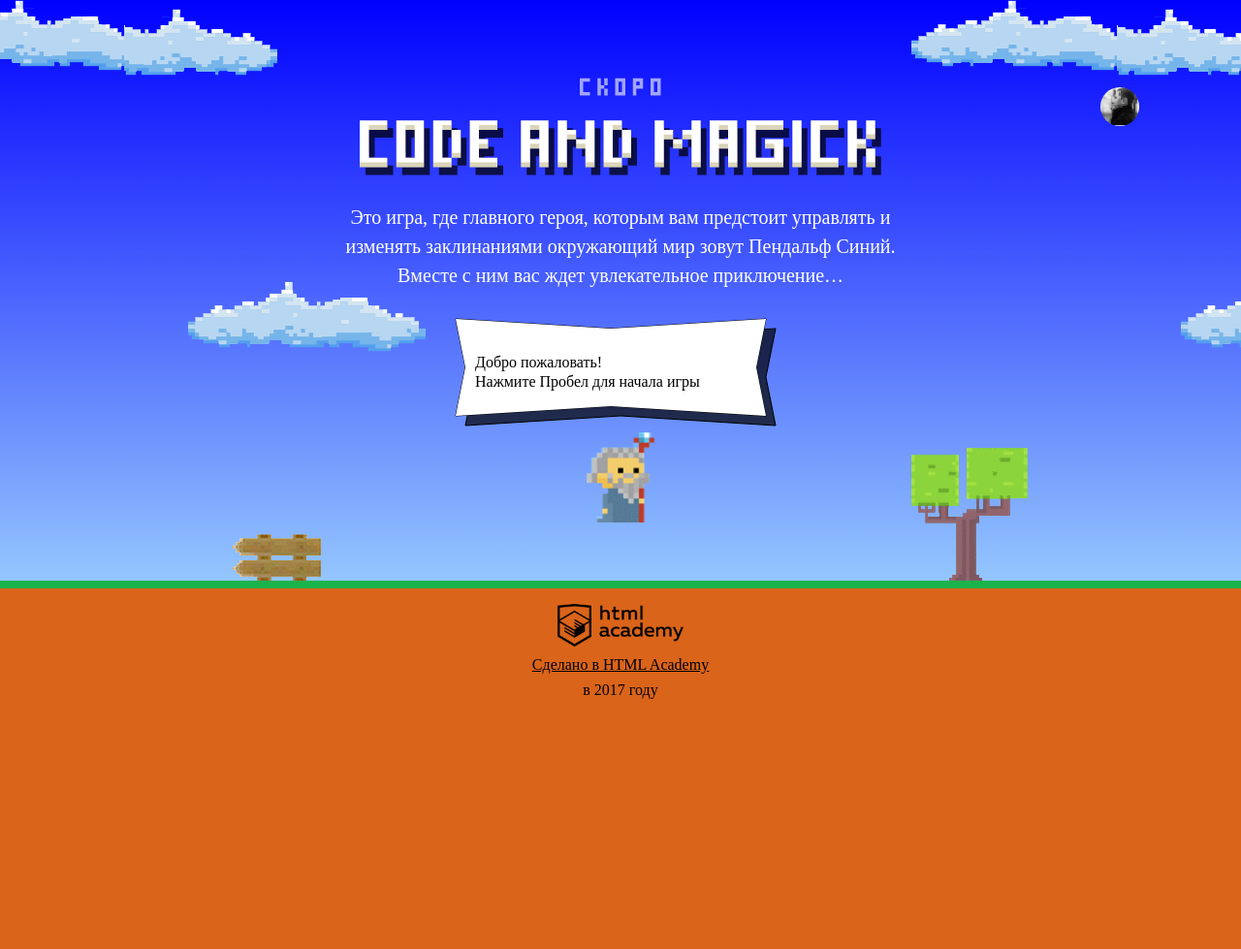
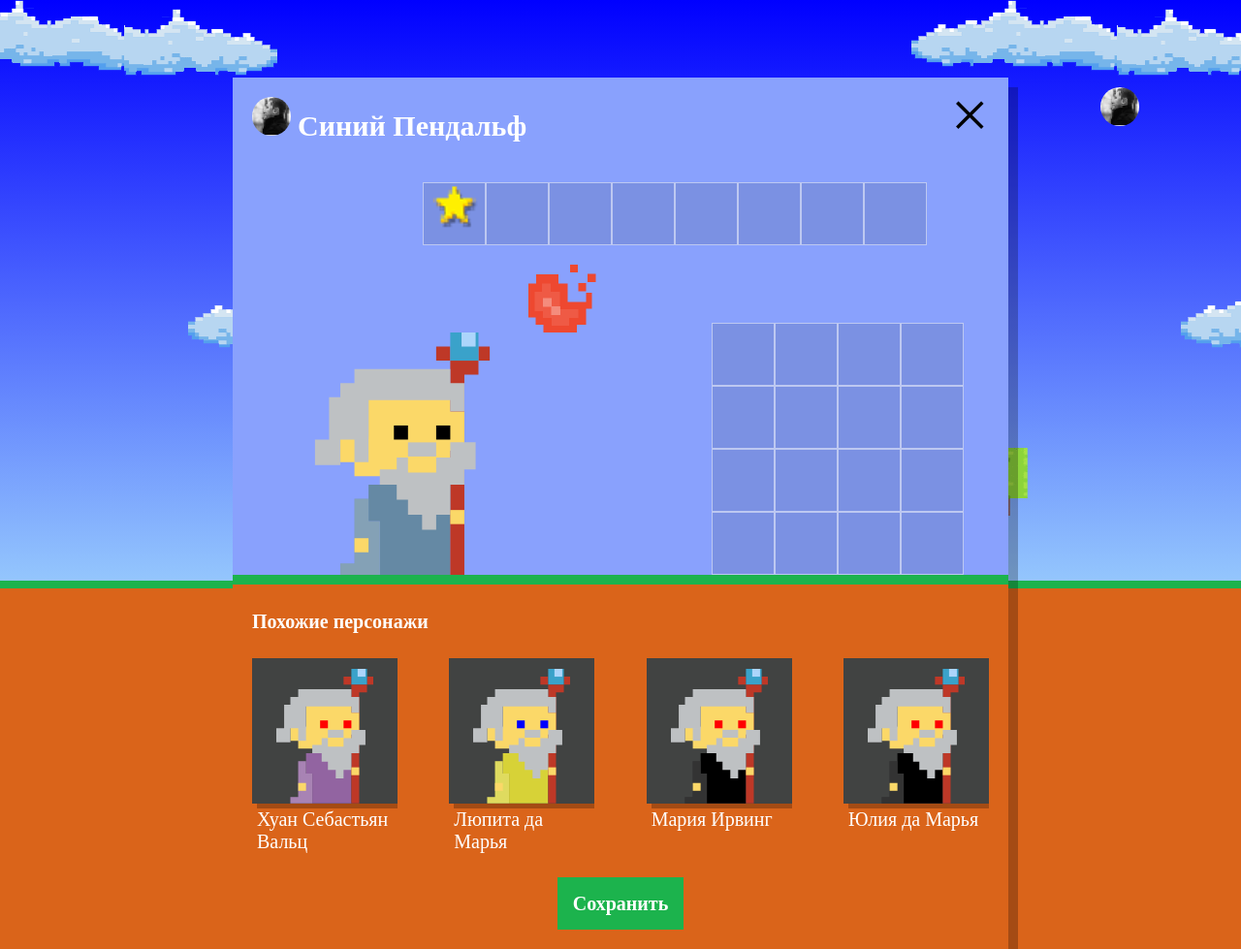
Before and after one commit to GreedoRen/823963-code-and-magick, a website: page index.html in a window 1280 px wide. Shown: the whole page at 97% size. Before the commit the page ends 800 px from the top, so only its background shows below. Drawn offline with Linux system fonts and the light colour scheme; a web font is replaced by a local one.

Commit message:
For da horde

```diff
--- a/index.html
+++ b/index.html
@@ -67,7 +67,7 @@
   </div>
 </header>
 
-<div class="overlay setup hidden">
+<div class="overlay setup">
   <form class="setup-wizard-form"
         method="post"
         enctype="multipart/form-data"
@@ -148,7 +148,7 @@
     </div>
 
     <div class="setup-footer">
-      <div class="setup-similar hidden">
+      <div class="setup-similar">
 
         <h4 class="setup-similar-title">Похожие персонажи</h4>
 
@@ -201,6 +201,7 @@
 </script>
 <script src="js/stat.js"></script>
 <script src="js/game.js"></script>
+<script src="js/setup.js"></script>
 
 </body>
 </html>
--- /dev/null
+++ b/js/setup.js
@@ -0,0 +1,138 @@
+'use strict';
+
+var userDialog = document.querySelector('.setup');
+userDialog.classList.remove('hidden');
+
+document.querySelector('.setup-similar').classList.remove('hidden');
+
+var similarListElement = document.querySelector('.setup-similar-list');
+var similarWizardTemplate = document.querySelector('#similar-wizard-template')
+    .content
+    .querySelector('.setup-similar-item');
+
+// var getRandomInteger = function (min, max) {
+//   return Math.floor(Math.random() * (max - min + 1) + min);
+// };
+
+// var getRandomArrayElement = function (arr) {
+//   return arr[getRandomInteger(0, arr.length - 1)];
+// };
+
+var WIZARD_FIRSTNAMES = [
+  'Иван',
+  'Хуан Себастьян',
+  'Мария',
+  'Кристоф',
+  'Виктор',
+  'Юлия',
+  'Люпита',
+  'Вашингтон'];
+
+var WIZARD_SECONDNAMES = [
+  'да Марья',
+  'Верон',
+  'Мирабелла',
+  'Вальц',
+  'Онопко',
+  'Топольницкая',
+  'Нионго',
+  'Ирвинг'];
+
+var COAT_COLOR = [
+  'rgb(101, 137, 164)',
+  'rgb(241, 43, 107)',
+  'rgb(146, 100, 161)',
+  'rgb(56, 159, 117)',
+  'rgb(215, 210, 55)',
+  'rgb(0, 0, 0)'];
+
+var EYES_COLOR = [
+  'black',
+  'red',
+  'blue',
+  'yellow',
+  'green'];
+
+var randomIndex = function (minIndex, maxIndex) {
+  return Math.floor(Math.random() * (maxIndex - minIndex + 1) + minIndex);
+};
+
+var similarWizards = [
+  {
+    firstname: WIZARD_FIRSTNAMES[randomIndex(0, 7)],
+    secondname: WIZARD_SECONDNAMES[randomIndex(0, 7)],
+    coatColor: COAT_COLOR[randomIndex(0, 5)],
+    eyesColor: EYES_COLOR[randomIndex(0, 4)]
+  },
+  {
+    firstname: WIZARD_FIRSTNAMES[randomIndex(0, 7)],
+    secondname: WIZARD_SECONDNAMES[randomIndex(0, 7)],
+    coatColor: COAT_COLOR[randomIndex(0, 5)],
+    eyesColor: EYES_COLOR[randomIndex(0, 4)]
+  },
+  {
+    firstname: WIZARD_FIRSTNAMES[randomIndex(0, 7)],
+    secondname: WIZARD_SECONDNAMES[randomIndex(0, 7)],
+    coatColor: COAT_COLOR[randomIndex(0, 5)],
+    eyesColor: EYES_COLOR[randomIndex(0, 4)]
+  },
+  {
+    firstname: WIZARD_FIRSTNAMES[randomIndex(0, 7)],
+    secondname: WIZARD_SECONDNAMES[randomIndex(0, 7)],
+    coatColor: COAT_COLOR[randomIndex(0, 5)],
+    eyesColor: EYES_COLOR[randomIndex(0, 4)]
+  }
+];
+
+var renderWizard = function (wizard) {
+  var wizardElement = similarWizardTemplate.cloneNode(true);
+
+  wizardElement.querySelector('.setup-similar-label').textContent = wizard.firstname + ' ' + wizard.secondname;
+  wizardElement.querySelector('.wizard-coat').style.fill = wizard.coatColor;
+  wizardElement.querySelector('.wizard-eyes').style.fill = wizard.eyesColor;
+
+  return wizardElement;
+};
+
+var fragment = document.createDocumentFragment();
+for (var i = 0; i < similarWizards.length; i++) {
+  fragment.appendChild(renderWizard(similarWizards[i]));
+}
+similarListElement.appendChild(fragment);
+
+// function randomValue(random) {
+//   return random[Math.floor(Math.random() * random.length)];
+// }
+
+// function getRandomWizard() {
+//   return {
+//     name: randomValue(WIZARD_FIRSTNAMES) + ' ' + randomValue(WIZARD_SECONDNAMES),
+//     coatColor: randomValue(coatColor),
+//     eyesColor: randomValue(eyesColor),
+//   };
+// }
+
+// function getRandomWizardList(count) {
+//   var results = [];
+
+//   for (var i = 0; i < count; i++) {
+//     results.push(getRandomWizard());
+//   }
+
+//   return results;
+// }
+// var wizardNames = Math.floor(Math.random() * WIZARD_FIRSTNAMES.length);
+
+// var wizard = new wizardPlayer(WIZARD_FIRSTNAMES[wizardNames], WIZARD_SECONDNAMES, coatColor, eyesColor);
+
+// WIZARD_FIRSTNAMES.splice(wizardNames, 1);
+
+// for (var i = 0; i < 4; i++) {
+//   var wizardElement = similarWizardTemplate.cloneNode(true);
+
+//   wizardElement.querySelector('.setup-similar-label').textContent = WIZARD_FIRSTNAMES[wizardNames] + WIZARD_SECONDNAMES;
+//   wizardElement.querySelector('.wizard-coat').style.fill = coatColor[i];
+//   wizardElement.querySelector('.wizard-eyes').style.fill = eyesColor[i];
+
+//   similarListElement.appendChild(wizardElement);
+// }
```
